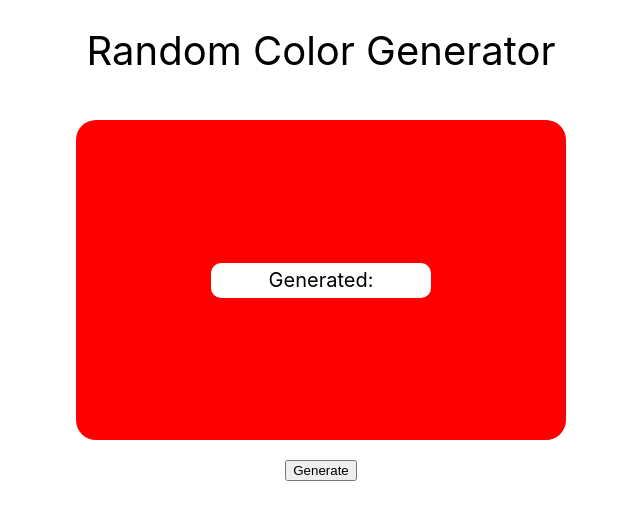
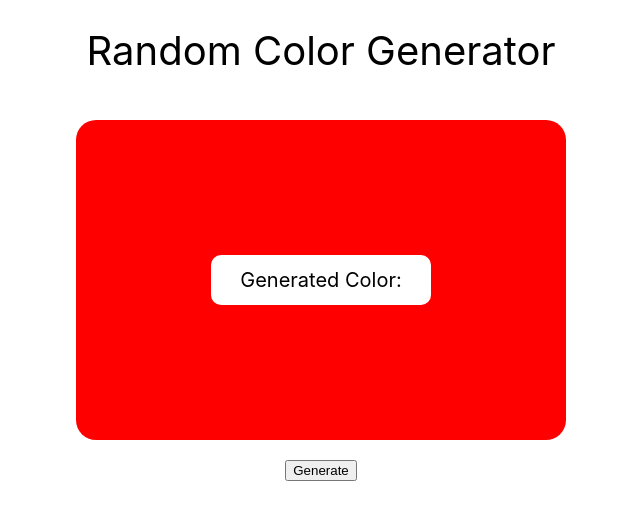
Before and after one commit to sawtoothridge13/pjct-react-1-random-color-generator, a React app: page / in a window 1280 px wide. Shown: the top 520 px of the page, without its empty margins (319-959 px from the left). Built offline with nearby package versions, Linux system fonts and the light colour scheme.

Commit message:
Change height of .App > div > span to 30px

```diff
--- a/src/App.css
+++ b/src/App.css
@@ -43,7 +43,7 @@ header {
   margin: 50px;
   border-radius: 10px;
   width: 200px;
-  height: 15px;
+  height: 30px;
   font-size: 20px;
   text-align: center;
 }
--- a/src/App.js
+++ b/src/App.js
@@ -10,7 +10,7 @@ export default function App() {
     <div className="App">
       <header>Random Color Generator</header>
       <div style={{ backgroundColor: color }}>
-        <span>Generated: {color}</span>
+        <span>Generated Color: {color}</span>
       </div>
       <button onClick={() => setColor(randomColor)}>Generate</button>
     </div>
```
